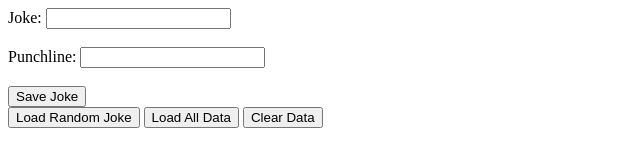
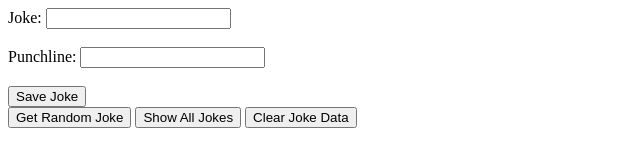
Before and after one commit to LaserTaserX/WEB-115_FinalProject_Frieders, a plain HTML site: page index.html in a window 1280 px wide. Shown: the whole page, without its empty margins (0-640 px from the left). Drawn offline with Linux system fonts and the light colour scheme.

Commit message:
Changed button names

```diff
--- a/index.html
+++ b/index.html
@@ -17,9 +17,9 @@
         <button type="submit">Save Joke</button>
     </form>
 
-    <button id="randomJoke">Load Random Joke</button>
-    <button id="loadAllData">Load All Data</button>
-    <button id="clearData">Clear Data</button>
+    <button id="randomJoke">Get Random Joke</button>
+    <button id="loadAllData">Show All Jokes</button>
+    <button id="clearData">Clear Joke Data</button>
 
     <script src="script.js" defer></script>
 </body>
```
